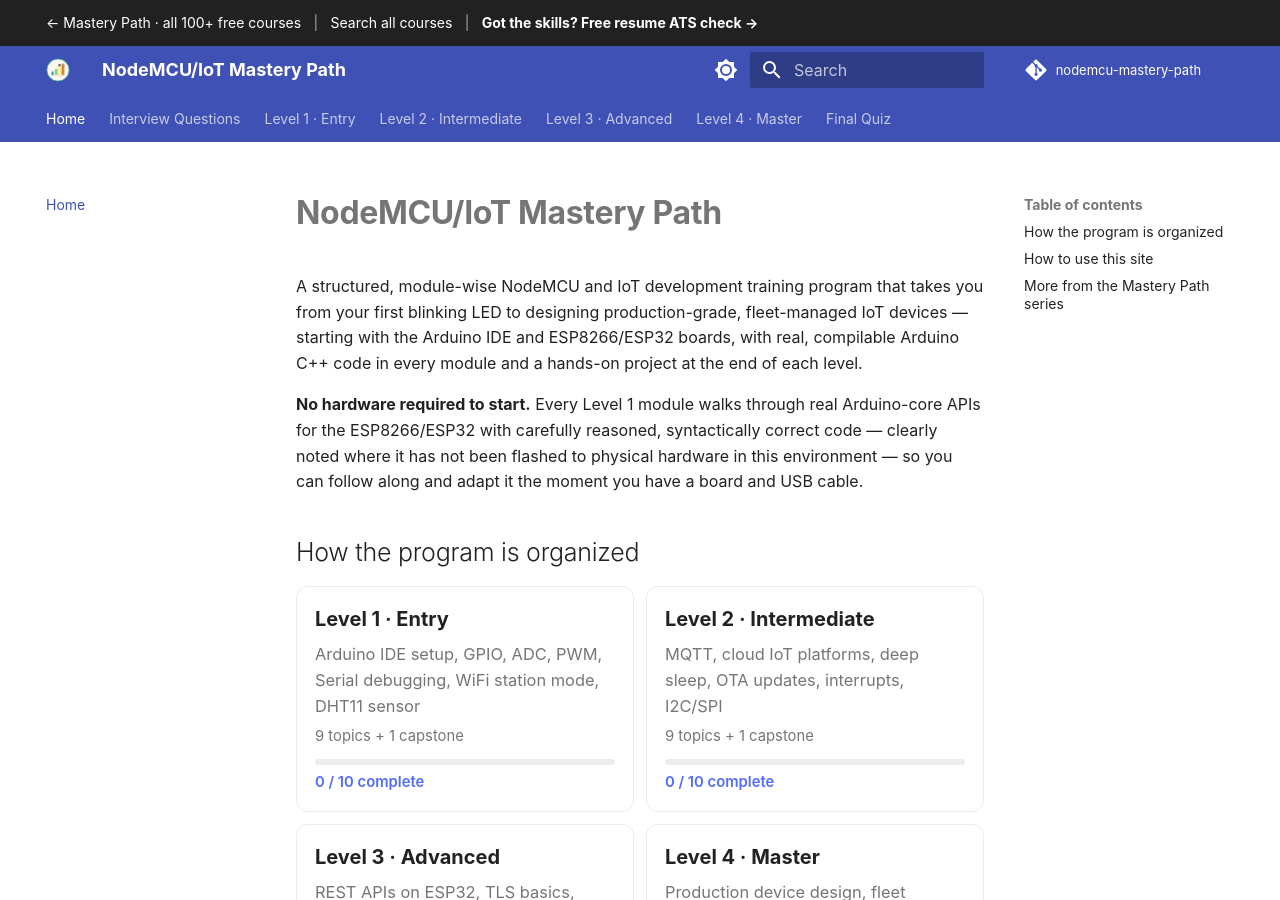
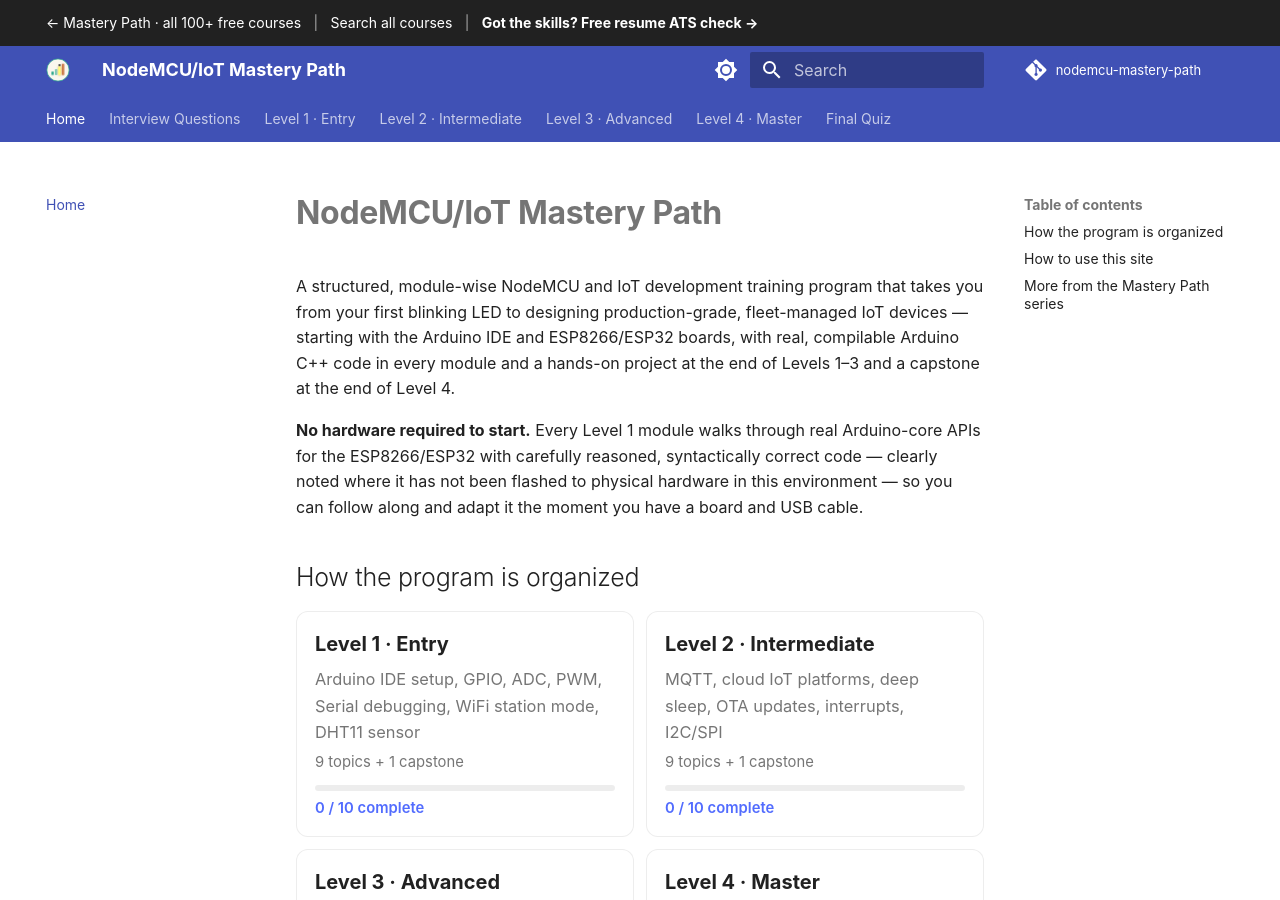
Before and after one commit to SIGILIPELLI/nodemcu-mastery-path, an MkDocs documentation site: the page built from docs/index.md, in a window 1280 px wide and 900 px high. Built offline with MkDocs 1.6.1 and Material for MkDocs 9.7.7, drawn with Linux system fonts in a browser that asks for light colours; comment, search, counter and statistics services are not loaded.

Commit message:
Course home: state that Levels 1-3 end with a project and Level 4 with the capstone
Co-Authored-By: Claude Sonnet 5.5 <noreply@anthropic.com>

```diff
--- a/docs/index.md
+++ b/docs/index.md
@@ -8,8 +8,7 @@ description: "Free NodeMCU/ESP8266/ESP32 and IoT development course from beginne
 A structured, module-wise NodeMCU and IoT development training program that
 takes you from your first blinking LED to designing production-grade,
 fleet-managed IoT devices — starting with the Arduino IDE and ESP8266/ESP32
-boards, with real, compilable Arduino C++ code in every module and a
-hands-on project at the end of each level.
+boards, with real, compilable Arduino C++ code in every module and a hands-on project at the end of Levels 1–3 and a capstone at the end of Level 4.
 
 **No hardware required to start.** Every Level 1 module walks through real
 Arduino-core APIs for the ESP8266/ESP32 with carefully reasoned, syntactically
```
